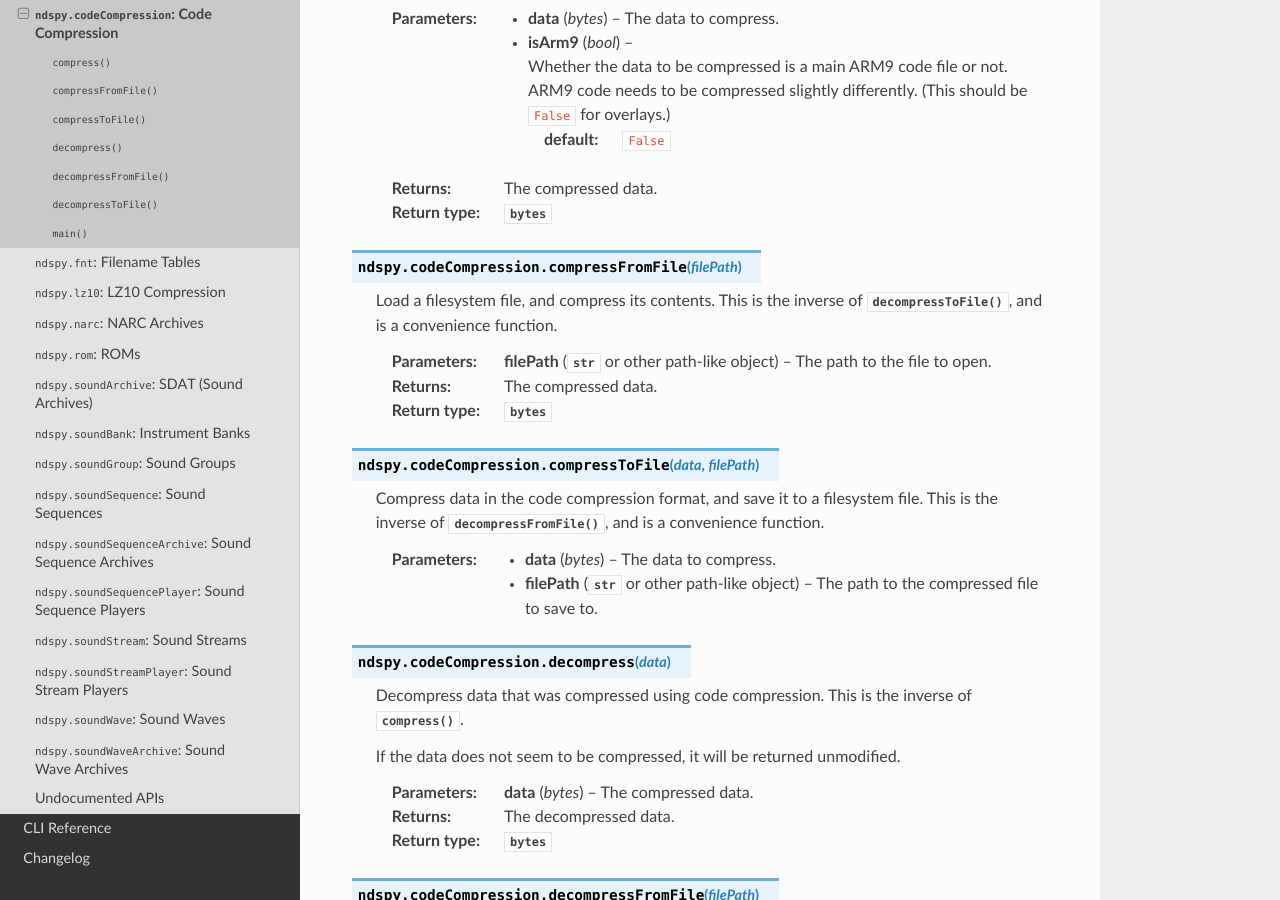
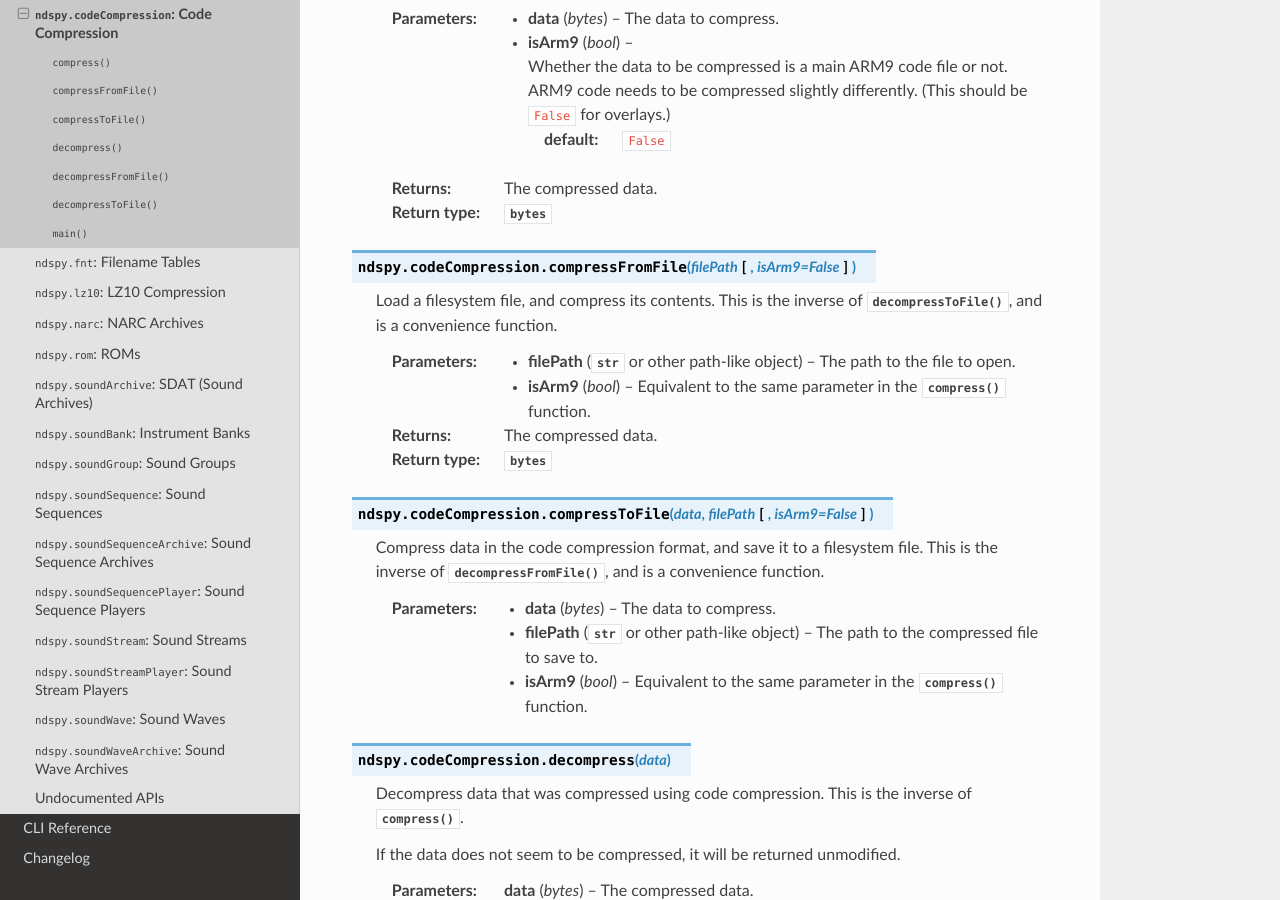
Before and after one commit to RoadrunnerWMC/ndspy, a Sphinx documentation site: the page built from docs/source/api/codeCompression.rst, in a window 1280 px wide and 900 px high, scrolled down 582 px. Built offline with Sphinx 7.4.7 and the Read the Docs theme 2.0.0, drawn with Linux system fonts in a browser that asks for light colours.

Commit message:
Almost forgot about the isArm9 parameter
Oops

```diff
--- a/docs/source/api/codeCompression.rst
+++ b/docs/source/api/codeCompression.rst
@@ -53,7 +53,7 @@ file. This allows for in-place decompression, which is more efficient.)
     :rtype: :py:class:`bytes`
 
 
-.. py:function:: compressFromFile(filePath)
+.. py:function:: compressFromFile(filePath[, isArm9=False])
 
     Load a filesystem file, and compress its contents. This is the inverse of
     :py:func:`decompressToFile`, and is a convenience function.
@@ -61,11 +61,14 @@ file. This allows for in-place decompression, which is more efficient.)
     :param filePath: The path to the file to open.
     :type filePath: :py:class:`str` or other path-like object
 
+    :param bool isArm9: Equivalent to the same parameter in the
+        :py:func:`compress` function.
+
     :returns: The compressed data.
     :rtype: :py:class:`bytes`
 
 
-.. py:function:: compressToFile(data, filePath)
+.. py:function:: compressToFile(data, filePath[, isArm9=False])
 
     Compress data in the code compression format, and save it to a filesystem
     file. This is the inverse of :py:func:`decompressFromFile`, and is a
@@ -75,6 +78,9 @@ file. This allows for in-place decompression, which is more efficient.)
 
     :param filePath: The path to the compressed file to save to.
     :type filePath: :py:class:`str` or other path-like object
+
+    :param bool isArm9: Equivalent to the same parameter in the
+        :py:func:`compress` function.
 
 
 .. py:function:: decompress(data)
--- a/docs/source/cli/codeCompression.rst
+++ b/docs/source/cli/codeCompression.rst
@@ -64,10 +64,14 @@ Usage summary:
 
     optional arguments:
       -h, --help   show this help message and exit
+      --is_arm9    treat the data as a main ARM9 code file (do not use for
+                   overlays)
 
 This command compresses a file in the code compression format. If no output
 filename is given, it defaults to the input filename, with a ``.cmp``
 extension.
+
+The ``--is_arm9`` argument corresponds to the ``isArm9`` argument of the :py:func:`compress() <ndspy.codeCompression.compress>` function.
 
 
 Decompress (``decompress`` / ``d``)
```
Also changed, not shown: other parts of docs/source/cli/codeCompression.rst (+1 -1 lines), 1 other file.
